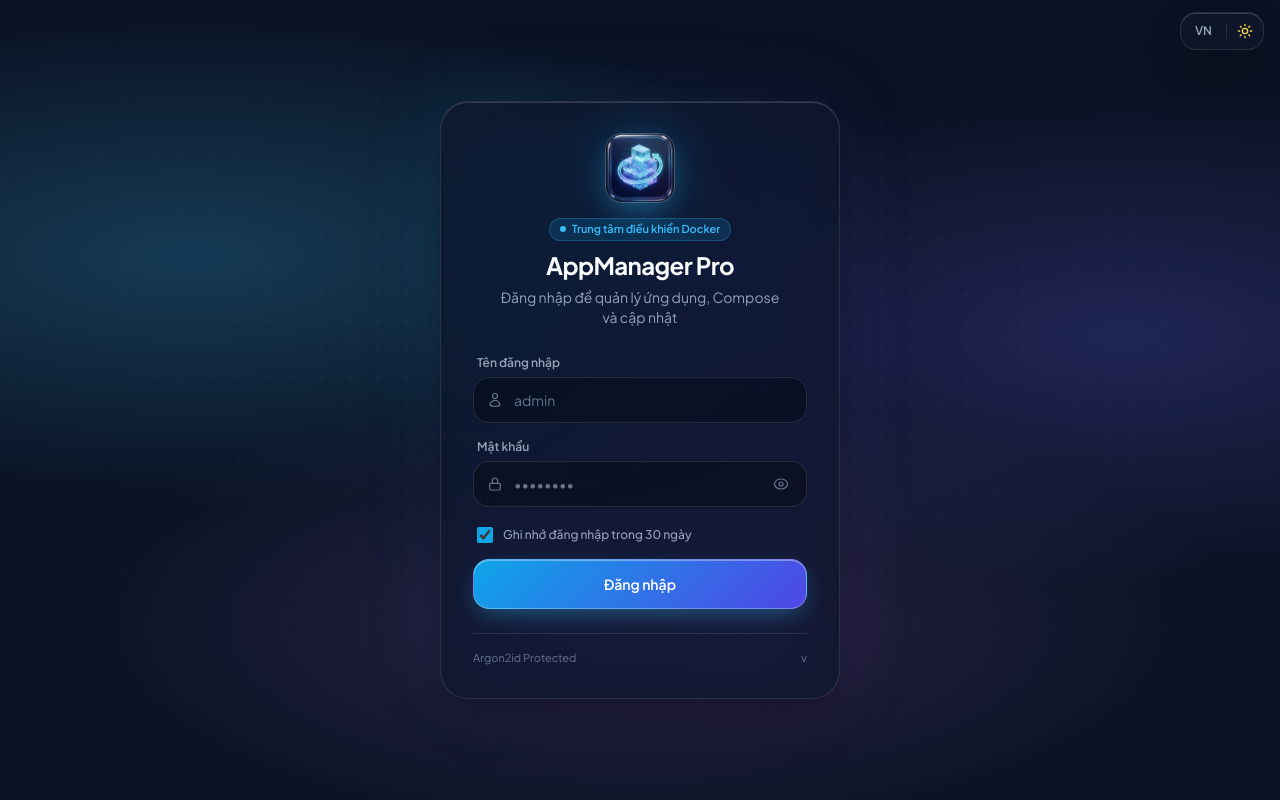
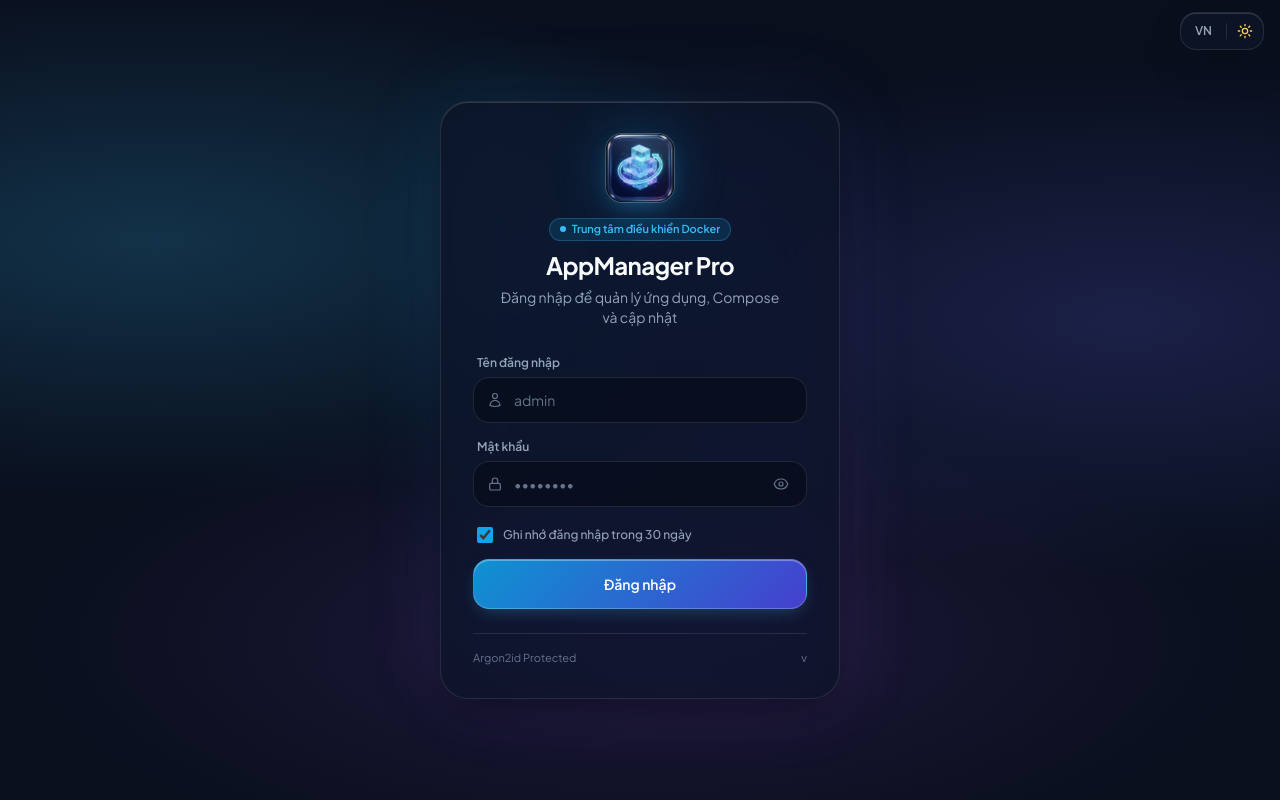
Before and after one commit to boystyle2010/appmanager-pro, a FastAPI app: template app/templates/auth.html in a window 1280 px wide. Run offline with FastAPI, Linux system fonts and the light colour scheme; the template is opened without the code that fills it, so the values that code supplies are empty; parts of the project's set-up code (start-up, migrations or seed data) failed here and were passed over; some libraries are stand-ins or nearby versions.

Commit message:
Update glass.css

```diff
--- a/app/static/css/glass.css
+++ b/app/static/css/glass.css
@@ -1,53 +1,53 @@
 :root {
-  --bg-base: #0a1122;
+  --bg-base: #090f1d;
   --text-primary: #f8fafc;
   --text-secondary: #94a3b8;
   --text-tertiary: #64748b;
 
-  --glass-bg: rgba(17, 26, 48, 0.58);
-  --glass-bg-elevated: rgba(15, 23, 42, 0.80);
-  --glass-bg-hover: rgba(28, 41, 70, 0.72);
-  --glass-inset: rgba(5, 10, 24, 0.45);
-  --glass-surface: rgba(255, 255, 255, 0.06);
-  --glass-surface-hover: rgba(255, 255, 255, 0.13);
+  --glass-bg: rgba(17, 25, 44, 0.56);
+  --glass-bg-elevated: rgba(14, 21, 38, 0.84);
+  --glass-bg-hover: rgba(24, 35, 60, 0.72);
+  --glass-inset: rgba(6, 10, 22, 0.42);
+  --glass-surface: rgba(255, 255, 255, 0.055);
+  --glass-surface-hover: rgba(255, 255, 255, 0.11);
 
-  --glass-border: rgba(255, 255, 255, 0.11);
-  --glass-border-strong: rgba(255, 255, 255, 0.22);
-  --glass-specular: rgba(255, 255, 255, 0.16);
-  --glass-shadow: 0 20px 48px -12px rgba(0, 0, 0, 0.48), inset 0 1px 0 var(--glass-specular);
+  --glass-border: rgba(255, 255, 255, 0.10);
+  --glass-border-strong: rgba(255, 255, 255, 0.20);
+  --glass-specular: rgba(255, 255, 255, 0.15);
+  --glass-shadow: 0 18px 42px -14px rgba(0, 0, 0, 0.52), inset 0 1px 0 var(--glass-specular);
 
-  --header-bg: rgba(10, 17, 34, 0.82);
-  --input-bg: rgba(6, 11, 24, 0.55);
+  --header-bg: rgba(9, 15, 29, 0.80);
+  --input-bg: rgba(5, 9, 20, 0.52);
 
-  --orb-1: rgba(56, 189, 248, 0.24);
-  --orb-2: rgba(99, 102, 241, 0.24);
-  --orb-3: rgba(192, 132, 252, 0.16);
+  --orb-1: rgba(56, 189, 248, 0.20);
+  --orb-2: rgba(99, 102, 241, 0.20);
+  --orb-3: rgba(168, 85, 247, 0.14);
 }
 
 html.light {
-  --bg-base: #e4eefb;
+  --bg-base: #e5eef9;
   --text-primary: #0f172a;
   --text-secondary: #475569;
   --text-tertiary: #64748b;
 
-  --glass-bg: rgba(255, 255, 255, 0.64);
-  --glass-bg-elevated: rgba(255, 255, 255, 0.86);
-  --glass-bg-hover: rgba(255, 255, 255, 0.84);
-  --glass-inset: rgba(15, 23, 42, 0.045);
-  --glass-surface: rgba(15, 23, 42, 0.05);
-  --glass-surface-hover: rgba(15, 23, 42, 0.10);
+  --glass-bg: rgba(255, 255, 255, 0.66);
+  --glass-bg-elevated: rgba(255, 255, 255, 0.88);
+  --glass-bg-hover: rgba(255, 255, 255, 0.86);
+  --glass-inset: rgba(15, 23, 42, 0.04);
+  --glass-surface: rgba(15, 23, 42, 0.045);
+  --glass-surface-hover: rgba(15, 23, 42, 0.09);
 
-  --glass-border: rgba(255, 255, 255, 0.85);
-  --glass-border-strong: rgba(148, 163, 184, 0.45);
-  --glass-specular: rgba(255, 255, 255, 0.96);
-  --glass-shadow: 0 16px 40px -12px rgba(15, 23, 42, 0.12), inset 0 1px 0 var(--glass-specular);
+  --glass-border: rgba(255, 255, 255, 0.88);
+  --glass-border-strong: rgba(148, 163, 184, 0.42);
+  --glass-specular: rgba(255, 255, 255, 0.98);
+  --glass-shadow: 0 14px 36px -12px rgba(15, 23, 42, 0.10), inset 0 1px 0 var(--glass-specular);
 
-  --header-bg: rgba(228, 238, 251, 0.84);
-  --input-bg: rgba(255, 255, 255, 0.75);
+  --header-bg: rgba(229, 238, 249, 0.84);
+  --input-bg: rgba(255, 255, 255, 0.78);
 
-  --orb-1: rgba(56, 189, 248, 0.30);
-  --orb-2: rgba(99, 102, 241, 0.22);
-  --orb-3: rgba(244, 114, 182, 0.16);
+  --orb-1: rgba(56, 189, 248, 0.28);
+  --orb-2: rgba(99, 102, 241, 0.20);
+  --orb-3: rgba(236, 72, 153, 0.14);
 }
 
 * {
@@ -87,23 +85,12 @@ body {
   height: 100lvh;
   z-index: 0;
   background:
-    radial-gradient(ellipse 75% 45% at 15% 32%, var(--orb-1) 0%, transparent 70%),
-    radial-gradient(ellipse 70% 45% at 88% 42%, var(--orb-2) 0%, transparent 70%),
-    radial-gradient(ellipse 65% 40% at 50% 78%, var(--orb-3) 0%, transparent 72%),
+    radial-gradient(ellipse 75% 45% at 12% 30%, var(--orb-1) 0%, transparent 72%),
+    radial-gradient(ellipse 70% 45% at 88% 40%, var(--orb-2) 0%, transparent 72%),
+    radial-gradient(ellipse 65% 40% at 50% 80%, var(--orb-3) 0%, transparent 74%),
     var(--bg-base);
   pointer-events: none;
   transform: translateZ(0);
-}
-
-.ambient-grid {
-  position: fixed;
-  inset: 0;
-  z-index: 0;
-  background-image: radial-gradient(rgba(148, 163, 184, 0.11) 1px, transparent 1px);
-  background-size: 28px 28px;
-  mask-image: radial-gradient(ellipse 80% 55% at 50% 42%, black 25%, transparent 90%);
-  -webkit-mask-image: radial-gradient(ellipse 80% 55% at 50% 42%, black 25%, transparent 90%);
-  pointer-events: none;
 }
 
 .page-layer {
@@ -113,16 +100,16 @@ body {
 
 .glass-header {
   background: var(--header-bg);
-  backdrop-filter: blur(28px) saturate(180%);
-  -webkit-backdrop-filter: blur(28px) saturate(180%);
+  backdrop-filter: blur(30px) saturate(185%);
+  -webkit-backdrop-filter: blur(30px) saturate(185%);
   border-bottom: 1px solid var(--glass-border);
   padding-top: env(safe-area-inset-top);
 }
 
 .glass-panel {
   background: var(--glass-bg-elevated);
-  backdrop-filter: blur(28px) saturate(180%);
-  -webkit-backdrop-filter: blur(28px) saturate(180%);
+  backdrop-filter: blur(30px) saturate(185%);
+  -webkit-backdrop-filter: blur(30px) saturate(185%);
   border: 1px solid var(--glass-border);
   box-shadow: var(--glass-shadow);
   transform: translateZ(0);
@@ -187,11 +197,12 @@ body {
   transform: scale(0.97);
 }
 
+/* Nút chính tông kính xanh sâu tinh tế, không chói gắt */
 .glass-btn-primary {
-  background: linear-gradient(135deg, #0ea5e9 0%, #4f46e5 100%);
-  border: 1px solid rgba(255, 255, 255, 0.28);
+  background: linear-gradient(135deg, rgba(14, 165, 233, 0.88) 0%, rgba(79, 70, 229, 0.88) 100%);
+  border: 1px solid rgba(255, 255, 255, 0.22);
   color: #ffffff;
-  box-shadow: 0 8px 24px -6px rgba(56, 189, 248, 0.45), inset 0 1px 0 rgba(255, 255, 255, 0.35);
+  box-shadow: 0 6px 18px -6px rgba(56, 189, 248, 0.35), inset 0 1px 0 rgba(255, 255, 255, 0.32);
   transition: filter 0.16s ease, transform 0.14s ease;
 }
 
@@ -211,10 +223,24 @@ body {
   filter: brightness(1.08);
 }
 
+.glass-btn-primary:active:not(:disabled),
+.glass-btn-update:active:not(:disabled) {
+  transform: scale(0.98);
+}
+
+/* Thanh kéo chuẩn iOS Bottom Sheet */
+.sheet-handle {
+  width: 38px;
+  height: 4px;
+  border-radius: 9999px;
+  background: rgba(148, 163, 184, 0.38);
+  margin: 0 auto 14px;
+}
+
 .brand-squircle {
   border-radius: 24%;
   overflow: hidden;
-  box-shadow: 0 10px 28px -6px rgba(56, 189, 248, 0.4), 0 0 0 1px rgba(255, 255, 255, 0.22);
+  box-shadow: 0 8px 22px -6px rgba(56, 189, 248, 0.35), 0 0 0 1px rgba(255, 255, 255, 0.22);
   background: #0b1224;
 }
 
```
Also changed, not shown: other parts of app/static/css/glass.css (+36 -19 lines).
